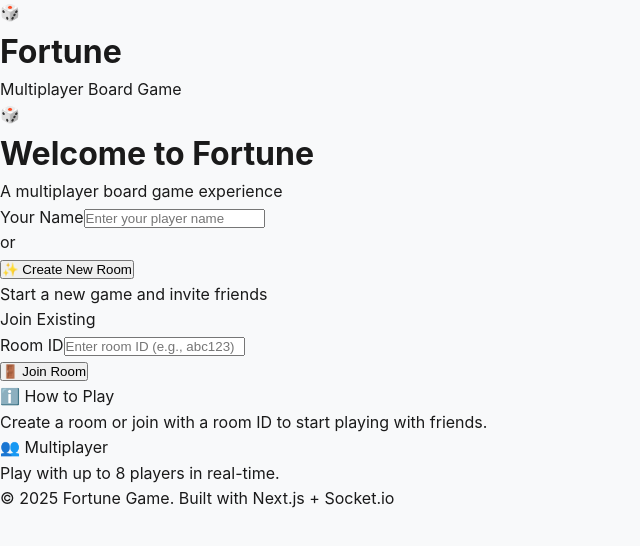
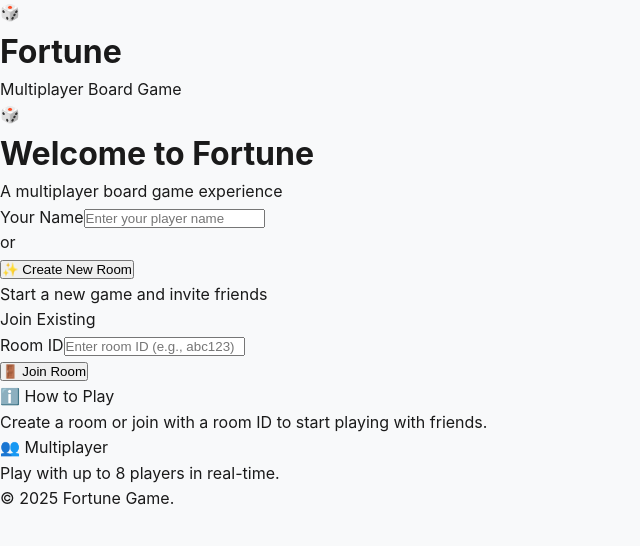
Before and after one commit to mukunda18/Fortune, a Next.js app: page / in a window 1280 px wide. Shown: the top 546 px of the page, without its empty margins (0-640 px from the left). Built offline with nearby package versions, Linux system fonts and the light colour scheme.

Commit message:
updated layout

```diff
--- a/app/layout.tsx
+++ b/app/layout.tsx
@@ -52,7 +52,7 @@ export default function RootLayout({
           <footer>
             <div>
               <p>
-                © 2025 Fortune Game. Built with Next.js + Socket.io
+                © 2025 Fortune Game.
               </p>
             </div>
           </footer>
```
